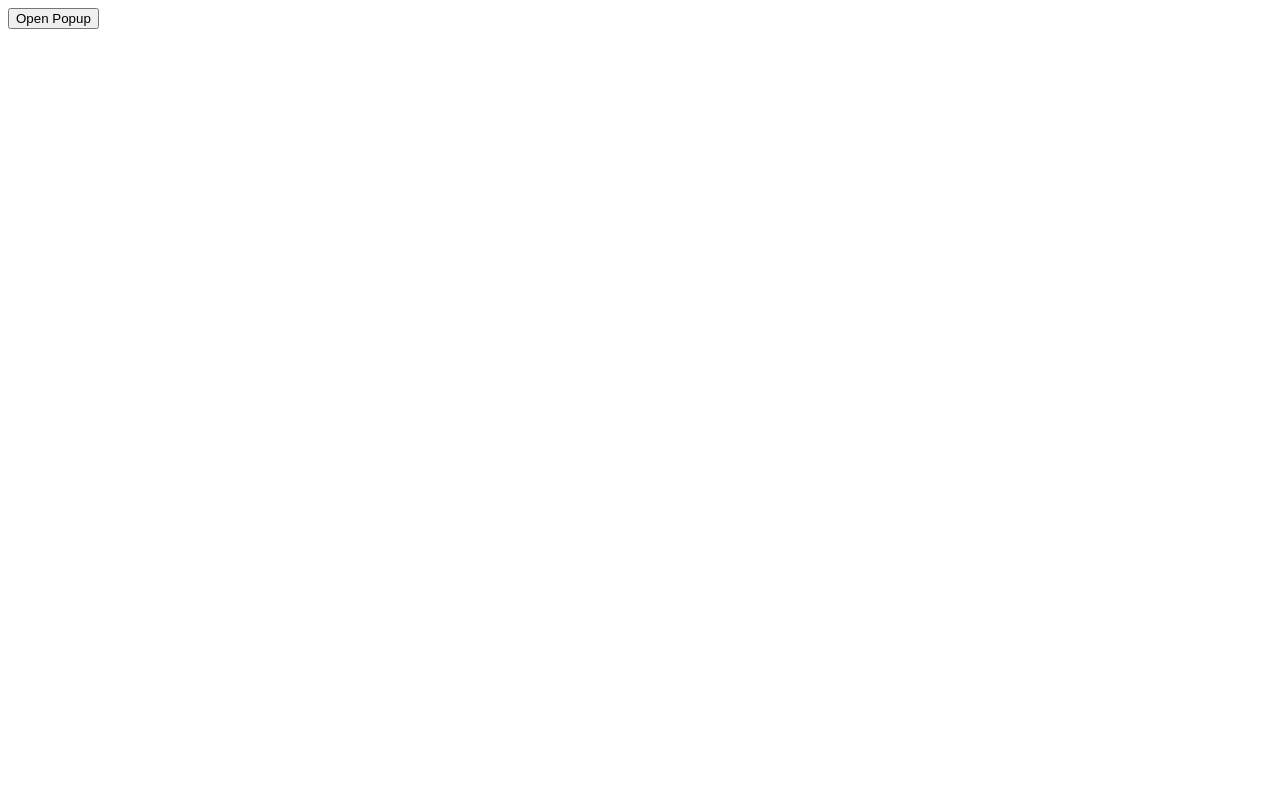
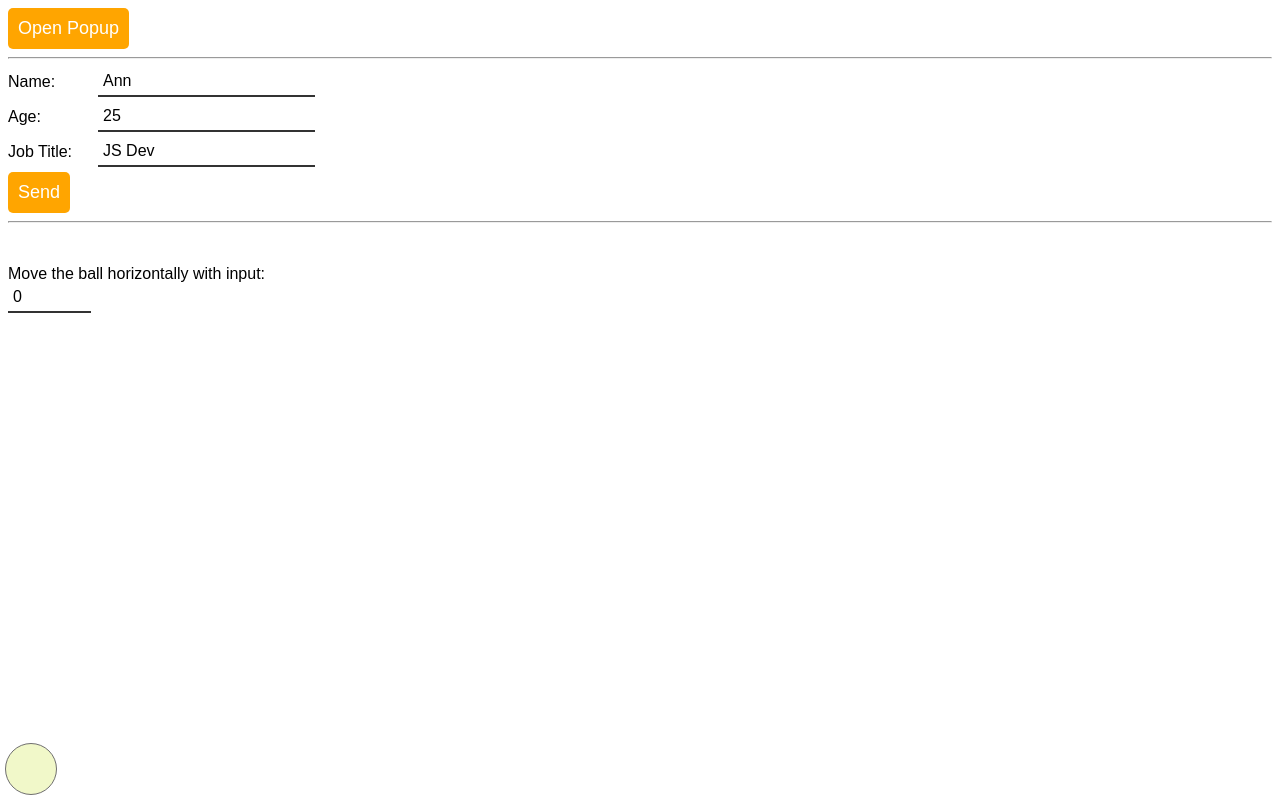
Before and after one commit to boiko-t/tasks, a plain HTML site: page Hometask09/index.html in a window 1280 px wide. Drawn offline with Linux system fonts and the light colour scheme.

Commit message:
update Hometask 09

```diff
--- a/Hometask09/index.html
+++ b/Hometask09/index.html
@@ -1,16 +1,51 @@
 <!DOCTYPE html>
 <html lang="en">
   <head>
-    <meta charset="UTF-8">
-    <meta name="viewport" content="width=device-width, initial-scale=1.0">
-    <link rel="stylesheet" href="style.css">
+    <meta charset="UTF-8" />
+    <meta name="viewport" content="width=device-width, initial-scale=1.0" />
+    <link rel="stylesheet" href="style.css" />
     <title>Homework</title>
   </head>
   <body>
+    <!-- Task 1 -->
     <button id="openPopupButton" type="button">Open Popup</button>
     <section class="popup">
       <span id="closePopupButton" type="button">X</span>
       Hello from Popup!
     </section>
+
+    <!-- Task 2 -->
+    <hr />
+    <form id="userForm">
+      <label>
+        <span>Name:</span>
+        <input type="text" value="Ann" name="username" />
+      </label>
+      <label>
+        <span>Age:</span>
+        <input type="number" name="age" value="25" />
+      </label>
+      <label>
+        <span>Job Title:</span>
+        <input type="text" name="jobTitle" value="JS Dev" />
+      </label>
+      <input type="submit" value="Send" />
+    </form>
+
+    <!-- Task 3 -->
+    <hr />
+    <div id="ball"></div>
+    <br />
+    <p>
+      Move the ball horizontally with input: <br />
+      <input
+        id="moveBallX"
+        type="number"
+        min="0"
+        max="1000"
+        step="15"
+        value="0"
+      />
+    </p>
   </body>
 </html>
--- a/Hometask09/style.css
+++ b/Hometask09/style.css
@@ -1,5 +1,7 @@
-body {
-  font-family: Arial, Helvetica, sans-serif;
+body,
+input,
+button {
+  font: 16px Arial, Helvetica, sans-serif;
 }
 
 .popup {
@@ -31,50 +33,59 @@ body {
   cursor: pointer;
 }
 
-/* --------- TODO --------- */
-.todo {
-  padding: 20px;
-  margin-bottom: 10px;
-  border: 1px solid #706f6f;
+form label {
+  display: flex;
+  align-items: center;
+  flex-wrap: wrap;
+  margin-bottom: 5px;
 }
 
-.todo-container {
-  display: flex;
-  align-items: center;
-  justify-content: space-between;
+form label span {
+  width: 90px;
+  max-width: 100%;
 }
 
-.todo .state-icon,
-.todo .delete-icon {
-  position: relative;
-  display: block;
-  width: 1.5em;
-  height: 1.5em;
-  cursor: pointer;
+input {
+  padding: 5px;
+  border: 0;
+  border-bottom: 2px solid #333;
 }
 
-.todo .state-icon {
-  border: 1px dashed #706f6f;
+input:focus {
+  box-shadow: 0 2px 3px 0 #a2a2a2;
+  outline: none;
 }
 
-.todo .delete-icon {
-  background: url(https://image.flaticon.com/icons/png/512/61/61848.png) center /
-    contain no-repeat;
-  transition: transform .3s;
-}
-.todo .delete-icon:hover {
-  transform: scale(1.1);
+input.invalid {
+  border-color: tomato;
 }
 
-.todo.completed .state-icon:after {
-  content: "";
+input[type="submit"],
+button {
+  padding: 10px;
+  border: 0;
+  border-radius: 5px;
+  outline: none;
+  background: orange;
+  color: #fff;
+  text-align: center;
+  font-size: 18px;
+}
+
+input[type="submit"]:hover,
+button:hover {
+  box-shadow: 0 2px 3px 0 #a2a2a2;
+}
+
+#ball {
   position: absolute;
-  top: 0;
+  bottom: 0;
   left: 0;
-  display: block;
-  width: 0.75em;
-  height: 1em;
-  border: 0 solid rgb(86, 189, 86);
-  border-width: 0 3px 3px 0;
-  transform: rotate(45deg) translate(0.2em, -0.2em);
+  width: 50px;
+  height: 50px;
+  margin: 5px;
+  border: 1px solid #706f6f;
+  border-radius: 50%;
+  background: #f1f8c9;
+  transition: bottom .3s, left .3s;
 }
--- /dev/null
+++ b/Hometask09/todo.css
@@ -0,0 +1,50 @@
+body {
+  font-family: Arial, Helvetica, sans-serif;
+}
+
+.todo {
+  padding: 20px;
+  margin-bottom: 10px;
+  border: 1px solid #706f6f;
+}
+
+.todo-container {
+  display: flex;
+  align-items: center;
+  justify-content: space-between;
+}
+
+.todo .state-icon,
+.todo .delete-icon {
+  position: relative;
+  display: block;
+  width: 1.5em;
+  height: 1.5em;
+  cursor: pointer;
+}
+
+.todo .state-icon {
+  border: 1px dashed #706f6f;
+}
+
+.todo .delete-icon {
+  background: url(https://image.flaticon.com/icons/png/512/61/61848.png) center / contain no-repeat;
+  transition: transform .3s;
+}
+
+.todo .delete-icon:hover {
+  transform: scale(1.1);
+}
+
+.todo.completed .state-icon:after {
+  content: "";
+  position: absolute;
+  top: 0;
+  left: 0;
+  display: block;
+  width: 0.75em;
+  height: 1em;
+  border: 0 solid rgb(86, 189, 86);
+  border-width: 0 3px 3px 0;
+  transform: rotate(45deg) translate(0.2em, -0.2em);
+}
```
Also changed, not shown: Hometask09/todo.html (deleted, +0 -17 lines), 1 other file. Lines whose indentation alone changed are shown as unchanged.
